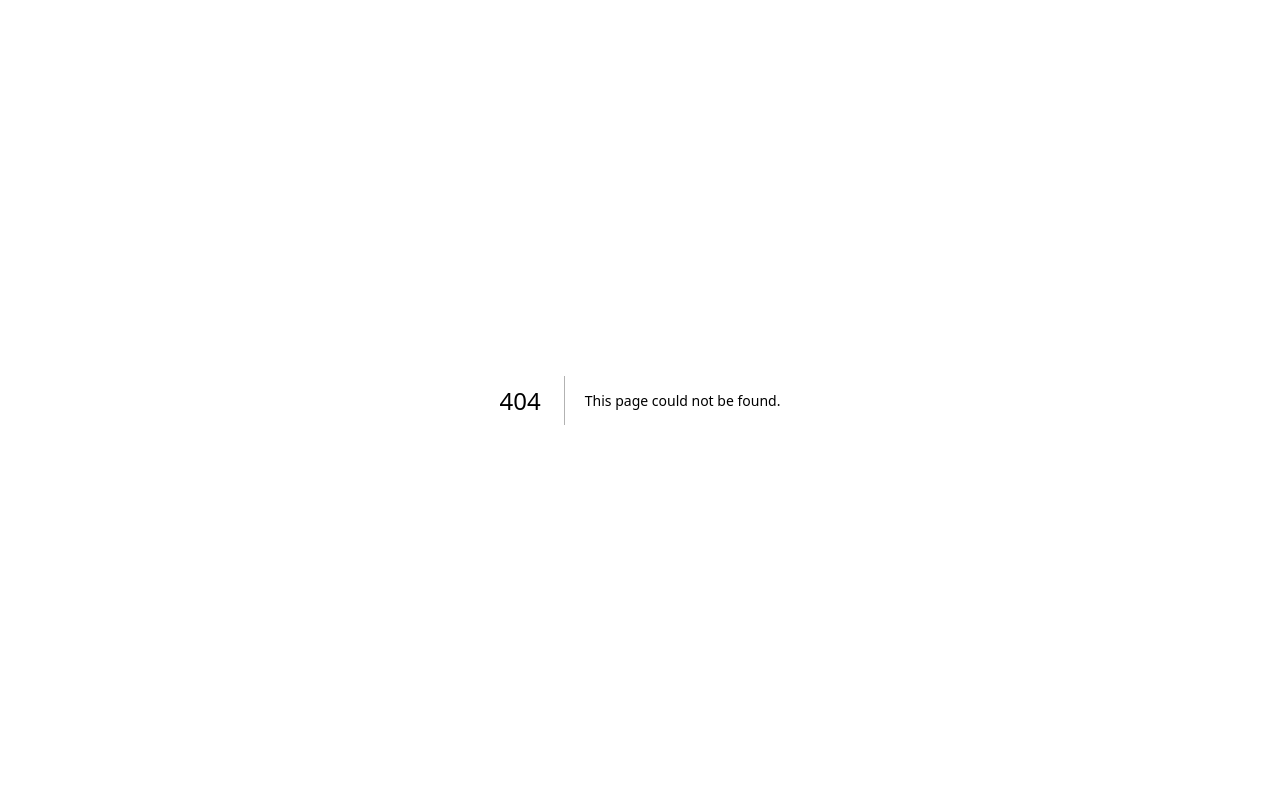
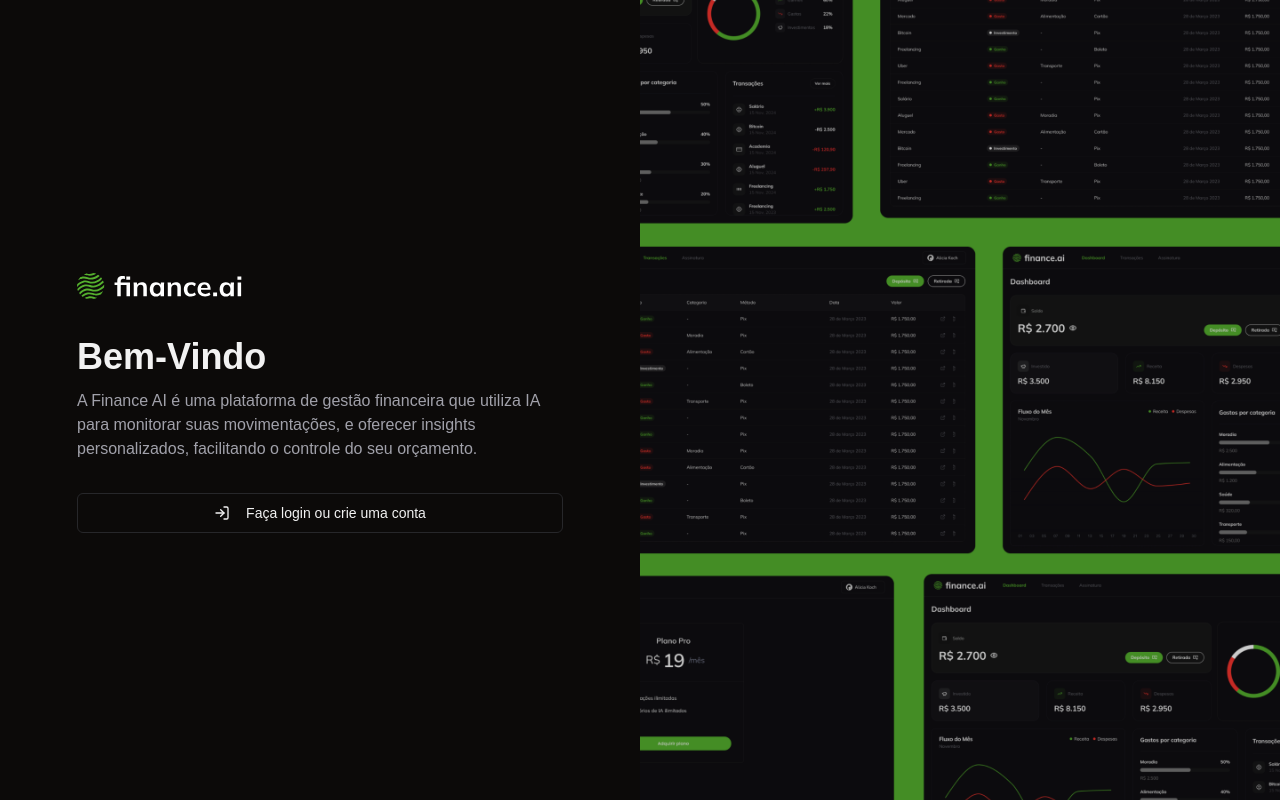
Before and after one commit to edweltoncslima/finance-ai, a Next.js app: page /login in a window 1280 px wide. Before the commit this address had no page. Built offline with nearby package versions, Linux system fonts and the light colour scheme.

Commit message:
feat: add login page

```diff
--- /dev/null
+++ b/app/login/page.tsx
@@ -0,0 +1,40 @@
+import { LogInIcon } from "lucide-react";
+import Image from "next/image";
+import { Button } from "../_components/ui/button";
+const login = () => {
+  return (
+    <div className="grid h-full grid-cols-2">
+      {/* ESQUERDA */}
+      <div className="mx-auto flex h-full max-w-[550px] flex-col justify-center p-8">
+        <Image
+          src="/logo.svg"
+          alt="Finance AI"
+          width={173}
+          height={39}
+          className="mb-8"
+        />
+        <h1 className="mb-3 text-4xl font-bold">Bem-Vindo</h1>
+        <p className="text-muted-foreground mb-8">
+          A Finance AI é uma plataforma de gestão financeira que utiliza IA para
+          monitorar suas movimentações, e oferecer insights personalizados,
+          facilitando o controle do seu orçamento.
+        </p>
+        <Button variant="outline">
+          <LogInIcon className="mr-2" />
+          Faça login ou crie uma conta
+        </Button>
+      </div>
+      {/* DIRETA */}
+      <div className="relative h-full w-full">
+        <Image
+          src="/login.png"
+          alt="Faça Login"
+          fill
+          className="object-cover"
+        />
+      </div>
+    </div>
+  );
+};
+
+export default login;
--- a/app/page.tsx
+++ b/app/page.tsx
@@ -1,5 +1,5 @@
-import Image from "next/image";
+const home = () => {
+  return <h1 className="color bg-red-500">Hello World</h1>;
+};
 
-export default function Home() {
-  return <button>Hello World</button>;
-}
+export default home;
--- a/app/subscriptions/page.tsx
+++ b/app/subscriptions/page.tsx
@@ -1,4 +1,5 @@
-export default function Subscriptions() {
-    return (<h1>Subscriptions page</h1>
-    );
-  }
+const Subscriptions = () => {
+  return <h1 className="bg-lime-500">Page subscription</h1>;
+};
+
+export default Subscriptions;
--- a/app/transactions/page.tsx
+++ b/app/transactions/page.tsx
@@ -1,4 +1,5 @@
-export default function Transactions() {
-    return (<h1>Transactions Page</h1>
-    );
-  }
+const Transacitons = () => {
+  return <h1 className="bg-pink-500">Page Transaction</h1>;
+};
+
+export default Transacitons;
```
Also changed, not shown: public/login.png (added), public/logo.svg (added).
